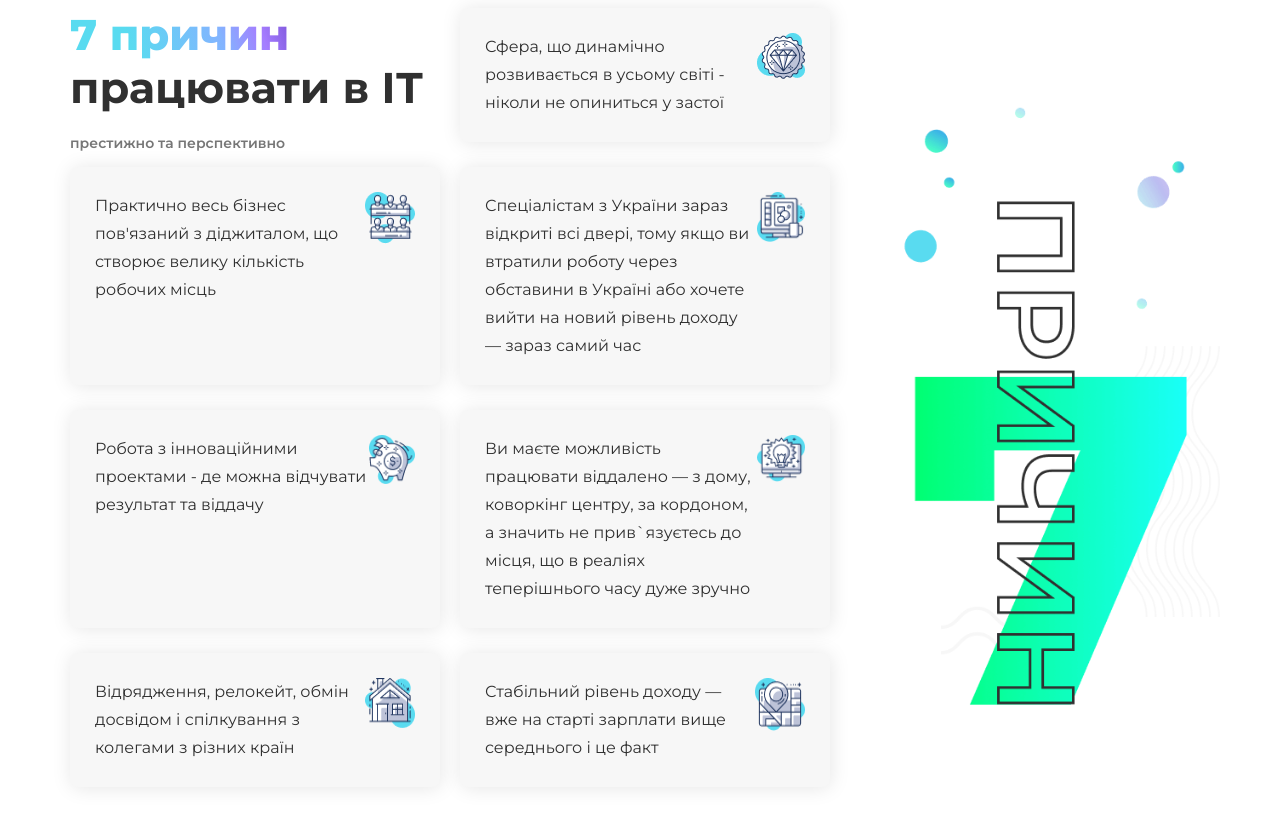
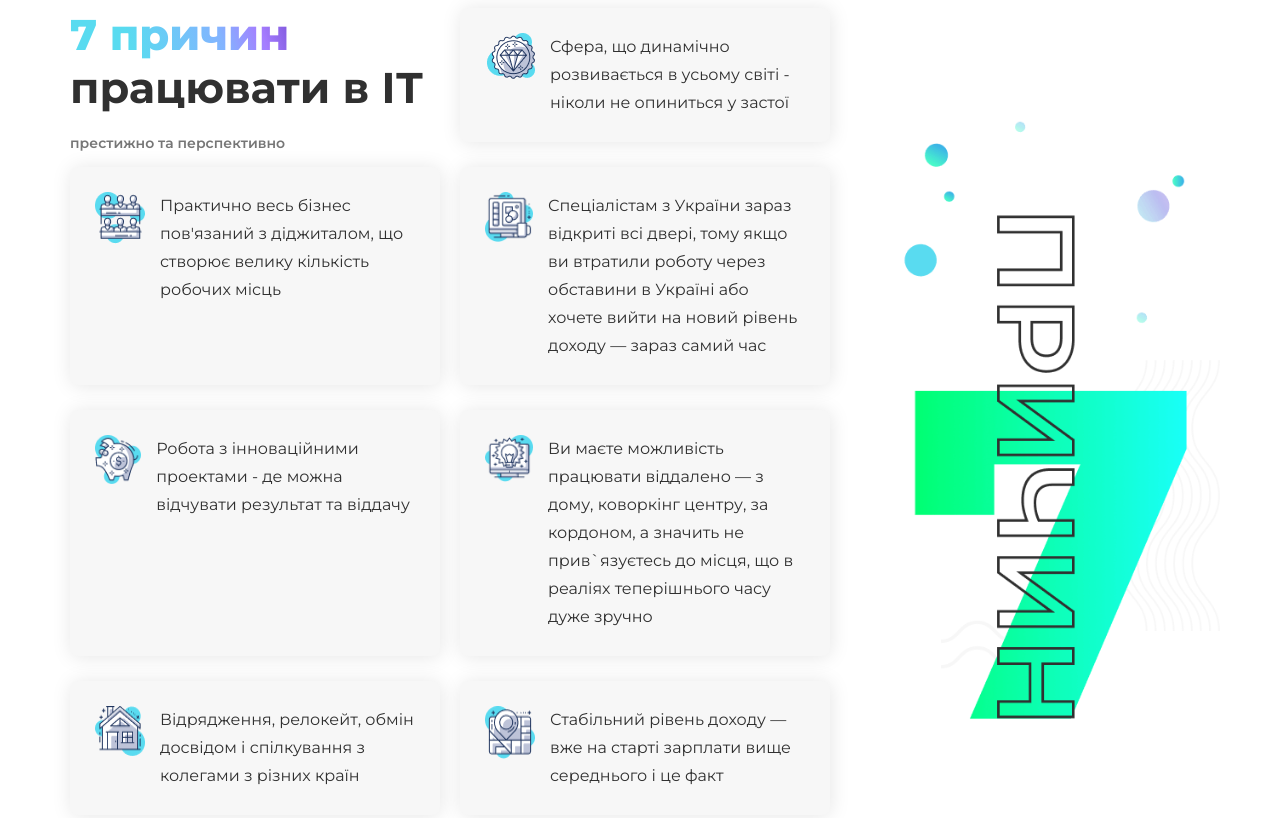
Before and after one commit to techmission-pro/WebForQA_25.04, a plain HTML site: page qa.html in a window 1280 px wide. Shown: the part 1764-2582 px from the top of the page. Drawn offline with nearby package versions, Linux system fonts and the light colour scheme; a web font is replaced by a local one.

Commit message:
change the text and imaged

```diff
--- a/qa.html
+++ b/qa.html
@@ -34,6 +34,14 @@
           rel="shortcut icon" type="image/x-icon">
     <link href="https://uploads-ssl.webflow.com/624aaff4dc2c3792204aaf07/624aaff5dc2c375a354aaf2c_metric-webclip.png"
           rel="apple-touch-icon">
+		  <style>
+		  .div-block-12 {
+		  flex-direction: row-reverse;
+		  }
+		  .text-block-9 {
+		      padding-left: 15px;
+		  }
+		  </style>
 </head>
 <body>
 <div class="navigation w-nav" data-animation="default" data-collapse="medium" data-duration="400"
```
